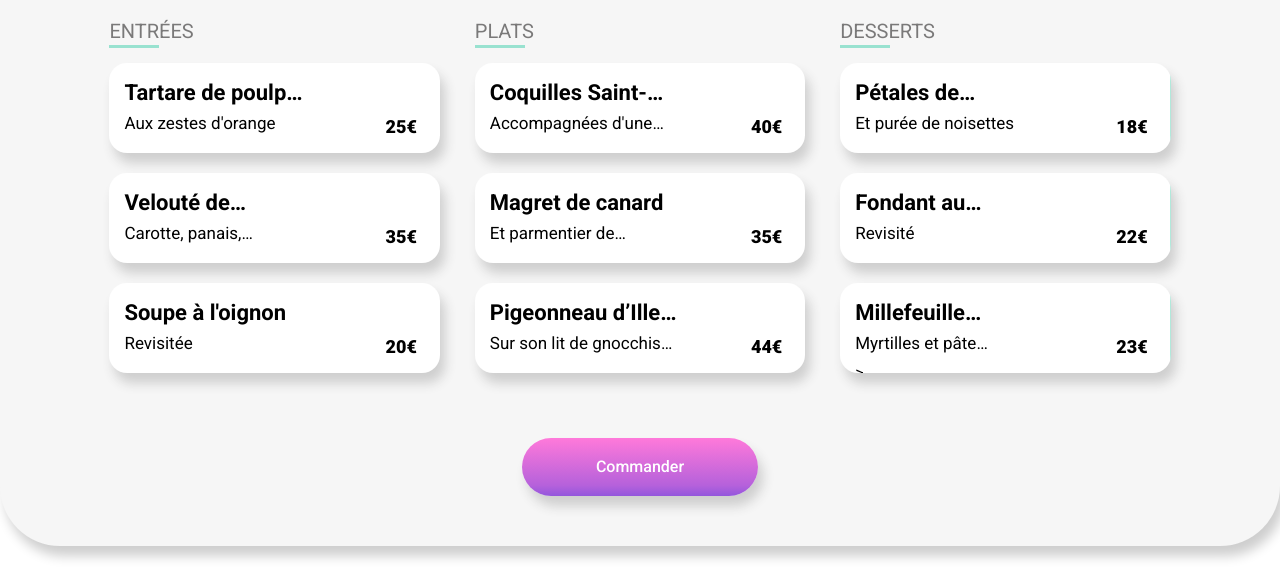
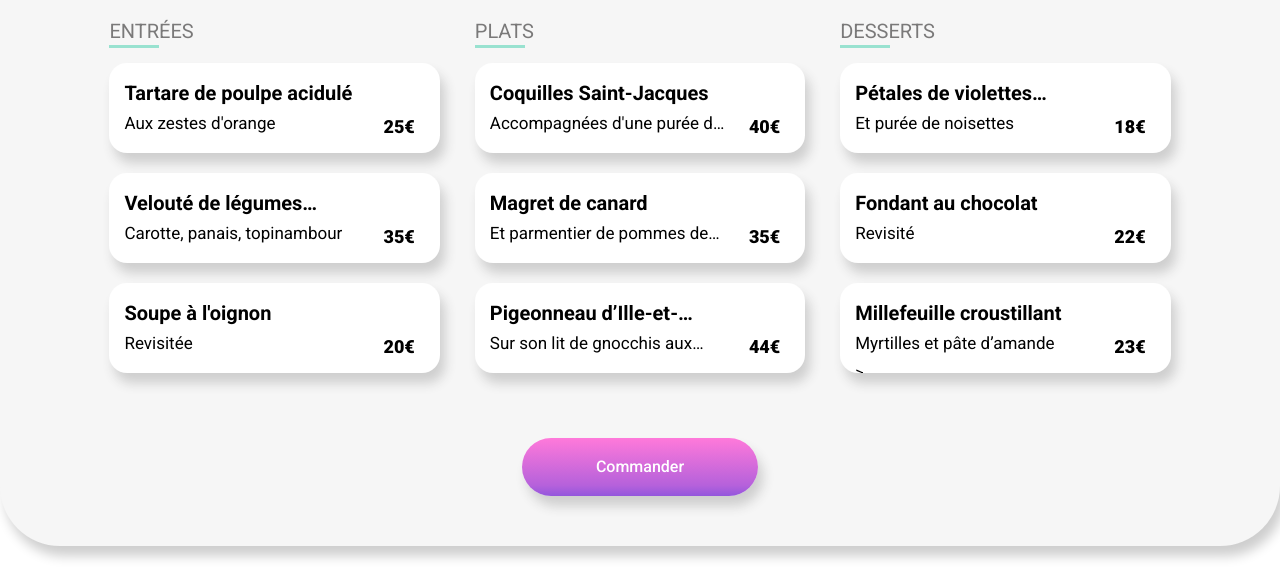
Before and after one commit to NasrInes/NasrInes_3_24012022, a website: page a-la-francaise.html in a window 1280 px wide. Shown: the part 627-1200 px from the top of the page. Drawn offline with Linux system fonts and the light colour scheme; a web font is replaced by a local one.

Commit message:
MAJ fichier compilé

```diff
--- a/CSS/main.css
+++ b/CSS/main.css
@@ -608,12 +608,14 @@ p {
   border-radius: 18px;
   box-shadow: 5px 10px 12px #cecece;
   overflow: hidden;
+  position: relative;
 }
 .menu-section__container .card-menu__text {
   line-height: 30px;
   height: 50px;
-  flex-basis: 70%;
+  width: 95%;
   padding: 15px;
+  transition: width 0.6s;
 }
 .menu-section__container .card-menu__text h3 {
   font-size: 22px;
@@ -633,52 +635,43 @@ p {
 }
 .menu-section__container .card-menu__price {
   font-weight: 800;
-  text-align: center;
   align-self: flex-end;
-  flex-basis: 30px;
+  flex: 1;
+  text-align: end;
   font-size: 18px;
   height: auto;
-  padding: 0px 25px 15px 0px;
-  transform: translateX(100%);
-  transition: transform ease-out 0.5s;
+  padding: 0px 25px 15px 8px;
+  transition: transform ease-out 0.7s;
 }
 .menu-section__container .card-menu__check-mark {
   display: flex;
-  transform: translateX(100%);
   align-items: center;
   justify-content: center;
-  flex-basis: 15%;
+  position: absolute;
+  right: -150px;
+  width: 70px;
+  height: 100%;
   background-color: #99E2D0;
   color: white;
-  font-size: 24px;
-  transition: transform ease-out 0.5s;
+  font-size: 26px;
+  transition: transform ease-out 0.7s;
   transform-origin: right;
 }
 .menu-section__container .card-menu__check-mark-icon {
   display: inline-block;
-  transition: transform ease-out 0.5s;
+  transition: transform ease-out 0.7s;
 }
 .menu-section__container .card-menu--hover:hover .card-menu__check-mark {
-  display: flex;
-  transform: translateX(0);
+  transform: translateX(-150px);
 }
 .menu-section__container .card-menu--hover:hover .card-menu__check-mark-icon {
   transform: rotate(360deg);
 }
 .menu-section__container .card-menu--hover:hover .card-menu__price {
-  transform: translateX(0);
+  transform: translateX(-60px);
 }
-.menu-section__container .card-menu--hover:hover .card-menu__text h3 {
-  -webkit-line-clamp: 1;
-  overflow: hidden;
-  text-overflow: ellipsis;
-  -webkit-box-orient: vertical;
-}
-.menu-section__container .card-menu--hover:hover .card-menu__text p {
-  -webkit-line-clamp: 1;
-  text-overflow: ellipsis;
-  -webkit-box-orient: vertical;
-  overflow: hidden;
+.menu-section__container .card-menu--hover:hover .card-menu__text {
+  width: 60%;
 }
 .menu-section__button {
   align-self: center;
@@ -757,6 +750,9 @@ p {
     flex-basis: 100%;
     height: 90px;
   }
+  .menu-section .card-menu__text h3 {
+    font-size: 20px;
+  }
   .menu-section .card-menu__check-mark {
     flex-basis: 20%;
   }
@@ -778,6 +774,9 @@ p {
   }
   .menu-section__button {
     width: 30%;
+  }
+  .menu-section .card-menu__text h3 {
+    font-size: 18px;
   }
 }
 @media screen and (max-width: 460px) {
```
